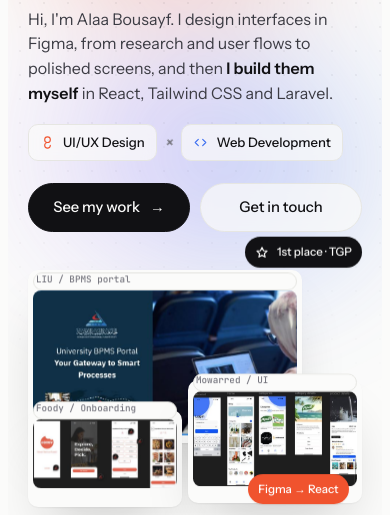
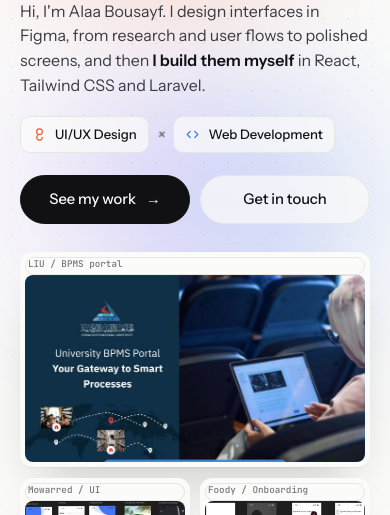
Before and after one commit to AlaaBousayf/AlaaBousayf, a plain HTML site: page index.html in a window 390 px wide. Shown: the part 329-844 px from the top of the page. Drawn offline with Linux system fonts and the light colour scheme.

Commit message:
Fix mobile alignment and hero grid
Co-Authored-By: Claude Opus 5.5 <noreply@anthropic.com>

```diff
--- a/index.html
+++ b/index.html
@@ -53,8 +53,8 @@
 }
 
 * { box-sizing: border-box; }
-html { scroll-behavior: smooth; }
-body { background: var(--bg); color: var(--ink); font-family: var(--font-sans); font-size: 1rem; line-height: 1.6; -webkit-font-smoothing: antialiased; overflow-x: hidden; }
+html { scroll-behavior: smooth; -webkit-text-size-adjust: 100%; }
+body { margin: 0; background: var(--bg); color: var(--ink); font-family: var(--font-sans); font-size: 1rem; line-height: 1.6; -webkit-font-smoothing: antialiased; overflow-x: hidden; }
 a { color: inherit; }
 img { display: block; height: auto; max-width: 100%; }
 :focus-visible { outline: 2px solid var(--accent-2); outline-offset: 3px; border-radius: 6px; }
@@ -371,15 +371,14 @@ footer .wrap { display: flex; justify-content: space-between; gap: 12px; flex-wr
   .ctas { margin-top: 22px; gap: 10px; flex-wrap: nowrap; }
   .ctas .btn { padding: 12px 18px; font-size: .92rem; flex: 1 1 0; justify-content: center; white-space: nowrap; }
   .scroll-cue { display: none; }
-  .stage { height: 250px; max-width: none; }
-  .s1 { width: 82%; top: 10px; }
-  .s2 { width: 52%; top: 120px; }
-  .s3 { width: 46%; left: 0; top: 150px; }
-  .float { padding: 5px; border-radius: 10px; }
-  .float .cap { font-size: .58rem; padding: 2px 2px 5px; }
-  .badge { font-size: .72rem; padding: 6px 10px; }
-  .badge.k1 { top: -14px; right: 0; }
-  .badge.k2 { bottom: -6px; left: auto; right: 4%; }
+  .stage { height: auto; max-width: none; display: grid; grid-template-columns: 1fr 1fr; gap: 10px; perspective: none; }
+  .float { position: relative; left: auto; right: auto; top: auto; width: auto; padding: 5px; border-radius: 12px; transform: none !important; }
+  .s1 { grid-column: 1 / -1; order: 1; }
+  .s2 { order: 2; } .s3 { order: 3; }
+  .float-in { animation: none; }
+  .float img { width: 100%; }
+  .float .cap { font-size: .58rem; padding: 2px 2px 5px; white-space: nowrap; overflow: hidden; text-overflow: ellipsis; }
+  .badge { display: none; }
   .blob.b1 { width: 260px; height: 260px; left: 40%; }
   .blob.b2 { width: 240px; height: 240px; left: 50%; top: 50%; }
   .blob.b3 { width: 200px; height: 200px; left: 0; }
```
